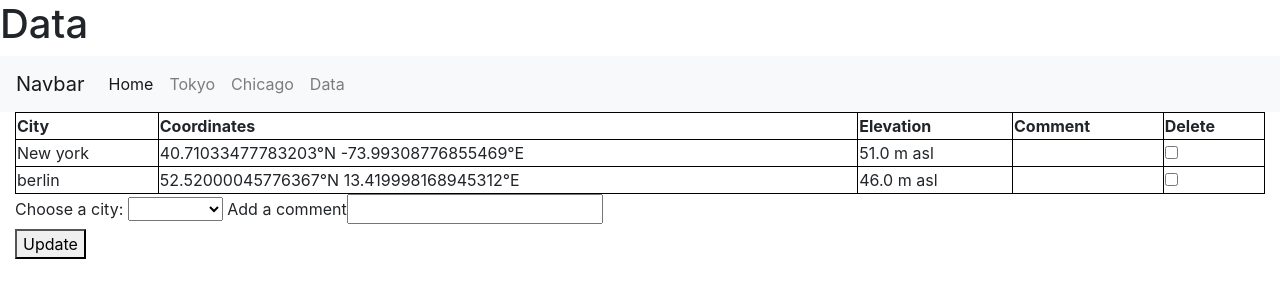
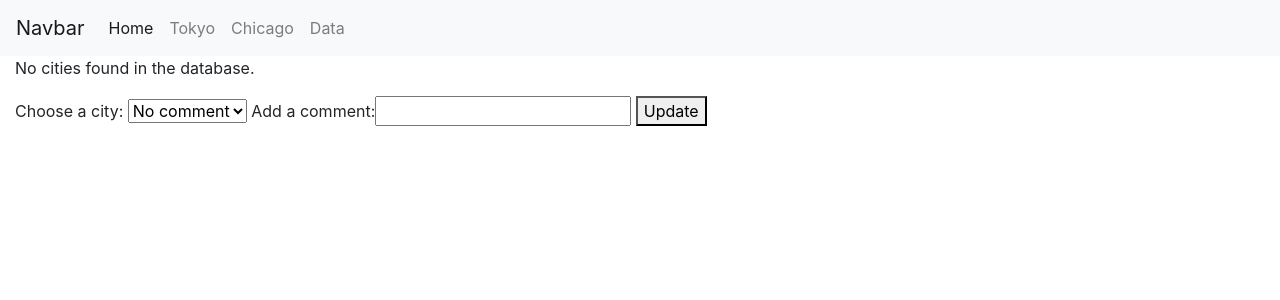
Before and after one commit to Kappa5400/Weather_app, a Flask app: page /data in a window 1280 px wide. Shown: the top 300 px of the page. Run offline with Flask 3, Linux system fonts and the light colour scheme; data comes from the database, SQL or seed files in the repository; both versions use the stored data as it was after the commit; data that the repository does not hold is empty; some libraries are stand-ins or nearby versions.

Commit message:
It doesn't work.

```diff
--- a/main.py
+++ b/main.py
@@ -122,7 +122,6 @@ def home():
         if city =='':
             return render_template('index.html')
         lat, long = get_geo(city)
-
         weather = get_weather(city, lat,long)
         coordinates = weather["Coordinates"]
         elevation = weather["Elevation"]
@@ -159,13 +158,16 @@ def tokyo():
 def data():
     cities = query_db("SELECT name, coordinates, elevation FROM cities")
     if request.method =="POST":
-        if "update" in request.form:
-            return render_template("data.html", cities=cities)
-    print("Cities:", cities)
-    if not cities:
-        flash("No cities found in the database.", "info")
-        return render_template('data.html', cities=[])
-    return render_template('data.html', cities=cities)
+        print(request.form)
+        delete = str(request.form.getlist("delete"))
+        drop = str(request.form.get("drop"))
+        comment = str(request.form.get("comment"))
+        print (delete)
+        print(drop)
+        print(comment)
+        return render_template("data.html", cities=cities)
+    else:
+        return render_template('data.html', cities=cities)
 
 
 if __name__ == '__main__':
--- a/schema.sql
+++ b/schema.sql
@@ -1,6 +1,9 @@
+DROP TABLE IF EXISTS cities;
+
 CREATE TABLE IF NOT EXISTS cities (
     id INTEGER PRIMARY KEY AUTOINCREMENT,
     name TEXT NOT NULL,
     coordinates TEXT NOT NULL,
-    elevation TEXT REAL
+    elevation TEXT REAL,
+    comment TEXT
 );
--- a/templates/data.html
+++ b/templates/data.html
@@ -4,7 +4,6 @@
     <meta charset="utf-8">
     <meta name="viewport" content="width=device-width, initial-scale=1, shrink-to-fit=no">
     <link rel="stylesheet" href="https://cdn.jsdelivr.net/npm/bootstrap@4.3.1/dist/css/bootstrap.min.css" integrity="sha384-ggOyR0iXCbMQv3Xipma34MD+dH/1fQ784/j6cY/iJTQUOhcWr7x9JvoRxT2MZw1T" crossorigin="anonymous">
-    <h1>Data</h1>
     <style>
         table, th, td {
         border:1px solid black;
@@ -15,6 +14,7 @@
     {% extends "base.html" %}
     {% block content %}
     {% if cities %}
+    <form action="" method="POST">
         <table style="width:100%">
             <tr>
                 <th>City</th>
@@ -29,26 +29,27 @@
                             <td>{{ city[1] }}</td>
                             <td>{{ city[2] }}</td>
                             <td>{{ city[3] }}</td>
-                            <td><input type="checkbox" id="del" name="delete" />
+                            <td><input type="checkbox" name="delete" value = "{{ city[0] }}"/>
                                 <label for="del"></label></td>
                         </tr>
             {% endfor %}
             {% else %}
                 <p>No cities found in the database.</p>
-                {% endif %}
+            {% endif %}
             </table>
 
-            <label for="city">Choose a city:</label>
-            <select> name="city" id="city">
-                <option value ="No"</option>
-                    {% for city in cities%}
-                    <option values={{ city[0] }}>{{ city[0] }}</option>
-                    {% endfor %}}
-            </select>
-                <label> Add a comment</label><input type="text" id="com" name="comment" />
 
-            <form action="" method="POST">
-                <button name="update">Update</button>
+                <label for="drop">Choose a city:</label>
+                <select name="drop" id="city">
+                    <option value = "none">No comment</option>
+                        {% for city in cities%}
+                            <option value="{{ city[0] }}">{{ city[0] }}</option>
+                        {% endfor %}
+                </select>
+
+                <label> Add a comment:</label><input type="text" id="com" name="comment" />
+
+                <button  name="update">Update</button>
             </form>
         {% endblock %}
 
```
Also changed, not shown: .cache', expires_after = 3600.sqlite, database.db.
